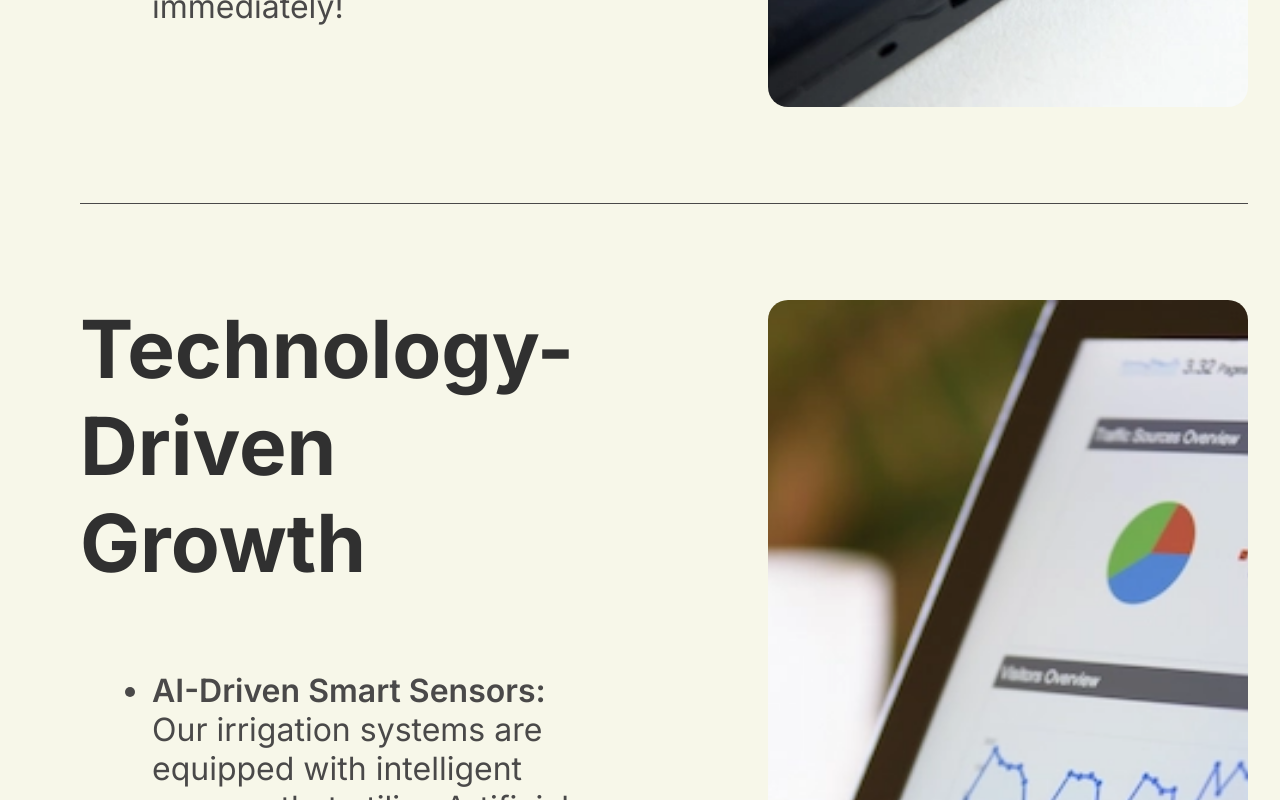
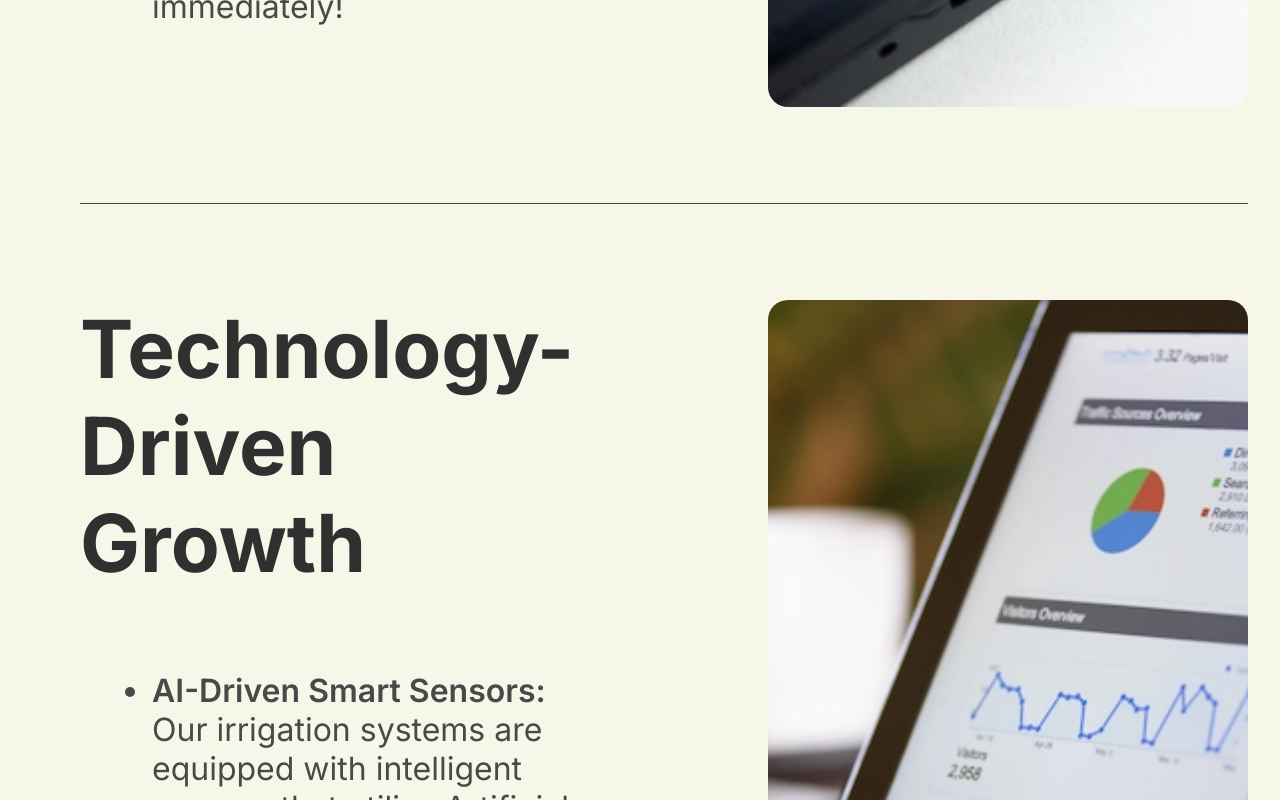
Before and after one commit to Leeobenga/kijani-tech, a React (Vite) app: page /solutions in a window 1280 px wide. Shown: the part 2573-3373 px from the top of the page. Built offline with nearby package versions, Linux system fonts and the light colour scheme.

Commit message:
Update solutions.css

```diff
--- a/src/solutions.css
+++ b/src/solutions.css
@@ -58,7 +58,7 @@
 }
 
 .tech-img {
-  height: 60rem;
+  height: 50rem;
   width: 30rem;
   border-radius: 20px;
   object-fit: cover;
```
